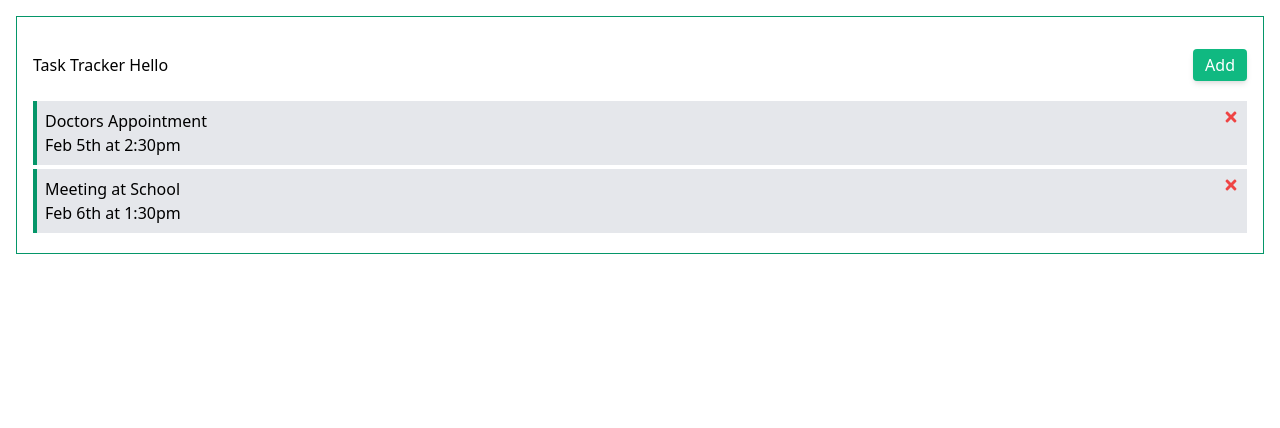
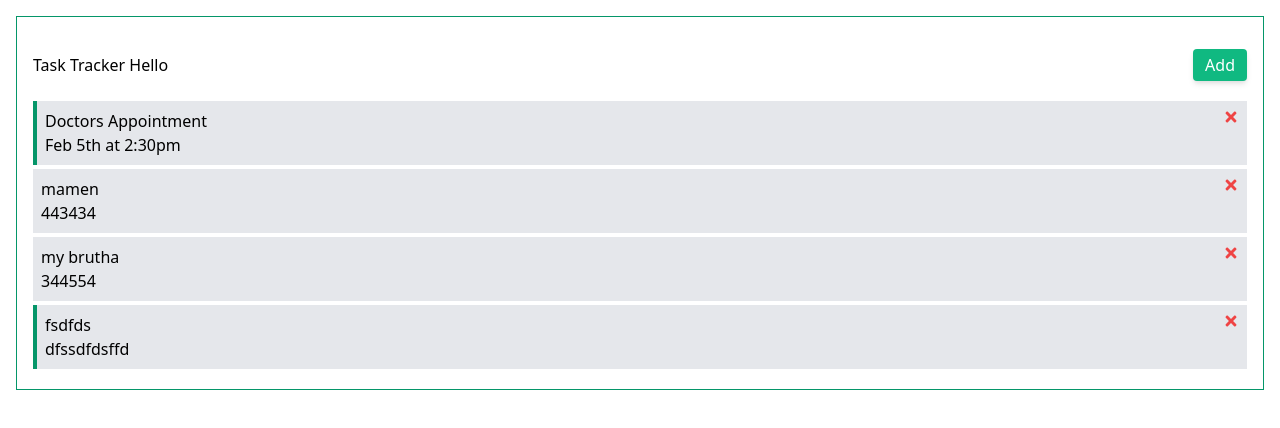
Before and after one commit to osvaldoM/react-task-tracker, a React (Create React App) app: page / in a window 1280 px wide. Shown: the top 428 px of the page. Built offline with nearby package versions, Linux system fonts and the light colour scheme; data requests are answered from the project's data file.

Commit message:
Interact with json server

```diff
--- /dev/null
+++ b/db.json
@@ -0,0 +1,28 @@
+{
+  "tasks": [
+    {
+      "id": 1,
+      "text": "Doctors Appointment",
+      "day": "Feb 5th at 2:30pm",
+      "reminder": true
+    },
+    {
+      "text": "mamen",
+      "day": "443434",
+      "reminder": false,
+      "id": 2
+    },
+    {
+      "text": "my brutha",
+      "day": "344554",
+      "reminder": false,
+      "id": 3
+    },
+    {
+      "text": "fsdfds",
+      "day": "dfssdfdsffd",
+      "reminder": true,
+      "id": 4
+    }
+  ]
+}
--- a/package.json
+++ b/package.json
@@ -7,6 +7,7 @@
     "@testing-library/jest-dom": "^5.11.4",
     "@testing-library/react": "^11.1.0",
     "@testing-library/user-event": "^12.1.10",
+    "json-server": "^0.16.3",
     "react": "^17.0.2",
     "react-dom": "^17.0.2",
     "react-icons": "^4.2.0",
@@ -17,7 +18,8 @@
     "start": "craco start",
     "build": "craco build",
     "test": "craco test",
-    "eject": "react-scripts eject"
+    "eject": "react-scripts eject",
+    "server": "json-server --watch db.json --port 5000"
   },
   "eslintConfig": {
     "extends": [
--- a/src/App.js
+++ b/src/App.js
@@ -1,4 +1,4 @@
-import { useState} from 'react';
+import { useState, useEffect} from 'react';
 
 import './App.css';
 import Header from "./components/Header";
@@ -9,35 +9,58 @@ function App() {
 
     const [showAddTask, setShowAddTask] = useState(false);
 
-    const [tasks, setTasks] = useState([
-        {
-            "id": 1,
-            "text": "Doctors Appointment",
-            "day": "Feb 5th at 2:30pm",
-            "reminder": true
-        },
-        {
-            "id": 2,
-            "text": "Meeting at School",
-            "day": "Feb 6th at 1:30pm",
-            "reminder": true
+    const [tasks, setTasks] = useState([]);
+
+    useEffect( () => {
+
+        const  getTasks = async () => {
+            const  tasksFromServer = await fetchTasks();
+            setTasks(tasksFromServer);
         }
-    ]);
 
-    const addTask = (task) => {
-        const id  = Math.floor(Math.random() * 1000) + 1;
+        getTasks();
+    }, []);
 
-        const newTask = {id, ...task};
+    const fetchTasks = async () => {
+        const  res = await fetch('http://localhost:5000/tasks');
+        const data = await res.json();
+
+        return data
+    }
+
+    const addTask = async (task) => {
+        const res = await fetch('http://localhost:5000/tasks', {
+          method: 'POST',
+          headers: {
+              'Content-type': 'application/json'
+          },
+            body: JSON.stringify(task)
+        })
+
+        const newTask = await res.json();
 
         setTasks([...tasks, newTask]);
     };
 
-    const deleteTask = (id) => {
+    const deleteTask = async  (id) => {
+        await fetch(`http://localhost:5000/tasks/${id}`, {
+            method: 'DELETE'
+        });
         setTasks( tasks.filter(task => task.id !== id))
     }
 
-    const toggleReminder = (id) => {
-        setTasks(tasks.map( task =>  task.id === id ? {...task, reminder: !task.reminder} : task))
+    const toggleReminder = async (task) => {
+
+        const res = await fetch(`http://localhost:5000/tasks/${task.id}`, {
+            method: 'PUT',
+            headers: {
+                'Content-type': 'application/json'
+            },
+            body: JSON.stringify({...task, reminder: !task.reminder})
+        })
+
+        const data = await res.json();
+        setTasks(tasks.map( task =>  task.id === data.id ? {...task, reminder: data.reminder} : task))
     }
 
   return (
--- a/src/components/Task.js
+++ b/src/components/Task.js
@@ -3,7 +3,7 @@ import {FaTimes} from "react-icons/fa";
 const Task = ({task, onDelete, onToggle}) => {
 
     return (
-        <div className={`bg-gray-200 my-1 p-2 ${task.reminder ? 'border-l-4 border-solid border-green-600' : ''}`} onDoubleClick={() => onToggle(task.id)}>
+        <div className={`bg-gray-200 my-1 p-2 ${task.reminder ? 'border-l-4 border-solid border-green-600' : ''}`} onDoubleClick={() => onToggle(task)}>
             <h3 className='flex justify-between items-start'>
                 {task.text}
                 <FaTimes className='text-red-500 cursor-pointer' onClick={() => onDelete(task.id)}/>
```
Also changed, not shown: 2 other files (tests, documents, lock files or other folders).
